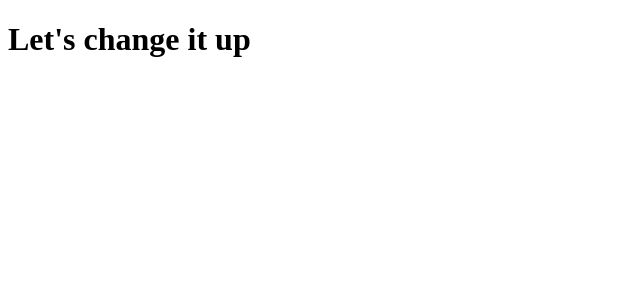
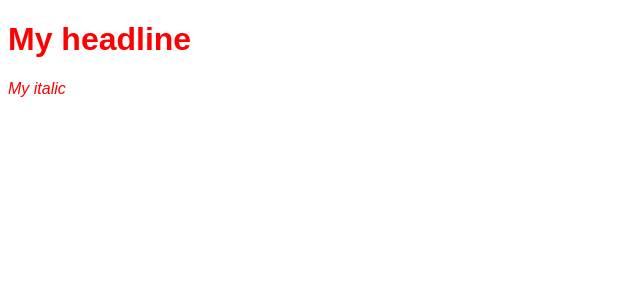
Before and after one commit to LouisPetrik/styled-components-clone, a React (Create React App) app: page / in a window 1280 px wide. Shown: the top 300 px of the page, without its empty margins (0-640 px from the left). Built offline with nearby package versions, Linux system fonts and the light colour scheme.

Commit message:
playgrond created, style props now working

```diff
--- /dev/null
+++ b/playground.js
@@ -0,0 +1 @@
+// place for quick drafts for code
--- a/src/App.js
+++ b/src/App.js
@@ -6,6 +6,10 @@ const Headline = styled.h1`
   font-family: Arial;
   color: #eb4034;
   font-size: 24px;
+`
+
+const ItalicText = styled.i`
+  color: green;
 `
 
 //console.log(proxy.h1`some css`) // from the handler
@@ -21,7 +25,12 @@ console.log(Headline)
 function App() {
   return (
     <div>
-      <Headline>Let's change it up</Headline>
+      <Headline>
+        My headline
+      </Headline>
+      <ItalicText>
+        My italic
+      </ItalicText>
     </div>
   )
 }
--- a/src/styled.js
+++ b/src/styled.js
@@ -49,7 +49,12 @@ function constructComponent (cssString, prop) {
 function BuildComponent(props) {
   console.log("css props in buildcomponent")
   console.log(props.css)
-  return React.createElement(props.tag, [], [props.children])
+
+  return React.createElement(
+    props.tag,
+    {style: { color: "red", fontFamily: "Fantasy"}},
+    [props.children]
+  )
 }
 
 // more props coming later
@@ -83,7 +88,7 @@ const handler = {
 
       return function(props) {
         // returns the element, actually rendered
-        return <BuildComponent css={cssLines} tag={prop}>{props.children}</BuildComponent>
+        return <BuildComponent style={{color: "green"}} css={cssLines} tag={prop}>{props.children}</BuildComponent>
       }
       // eigentlich war das der Aufruf,
       //return constructComponent(cssString, prop)
```
